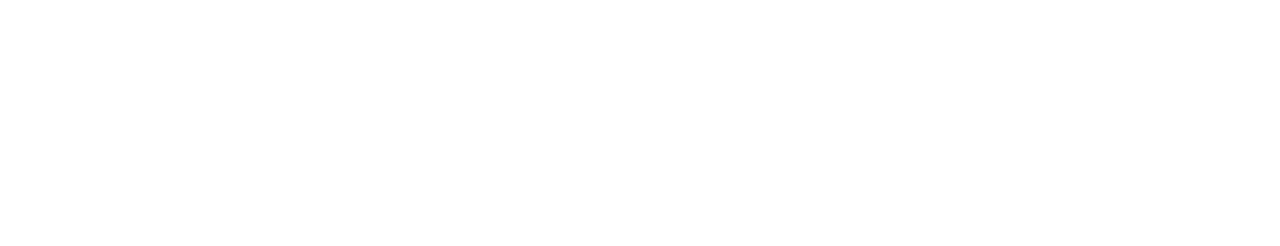
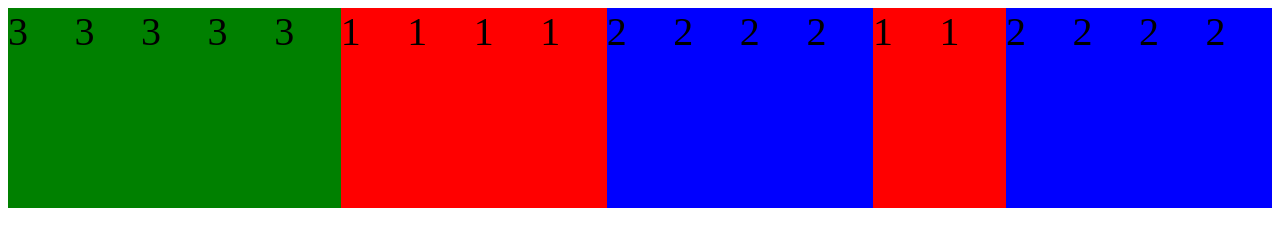
Before and after one commit to acciojob/place-the-item-2-komala1219, a website: page main.html in a window 1280 px wide. Drawn offline with Linux system fonts and the light colour scheme.

Commit message:
created a submission

```diff
--- a/main.html
+++ b/main.html
@@ -10,6 +10,30 @@
 	<!-- the entire body must be written by student -->
     <script type="text/javascript" src="./script.js">
 </script>
+	<div class="holder">
+		<div class="items1">3</div>
+		<div class="items1">3</div>
+		<div class="items1">3</div>
+		<div class="items1">3</div>
+		<div class="items1">3</div>
+		<div class="items2">1</div>
+		<div class="items2">1</div>
+
+		<div class="items2">1</div>
+		<div class="items2">1</div>
+		<div class="items3">2</div>
+		<div class="items3">2</div>
+		<div class="items3">2</div>
+		<div class="items3">2</div>
+
+		<div class="items2">1</div>
+		<div class="items2">1</div>
+		<div class="items3">2</div>
+		<div class="items3">2</div>
+		<div class="items3">2</div>
+		<div class="items3">2</div>
+	</div>
+	</div>
 
 </body>
 
--- a/script.js
+++ b/script.js
@@ -1 +1 @@
-//your code here
+				//your code here
--- a/styles.css
+++ b/styles.css
@@ -1,2 +1,33 @@
 
 /* Your CSS Code here. */
+.items1{
+	width:200px;
+	height:200px;
+	background-color:green;
+   font-size:40px;
+
+}
+.items2{
+	width:200px;
+	height:200px;
+  background-color:red;
+
+ font-size:40px;
+}
+.items3{
+	width:200px;
+	height:200px;
+ background-color:blue;
+ font-size:40px;
+
+
+}
+
+.holder{
+
+display:flex;
+flex-direction:row;
+justify-content:nowrap;
+
+
+}
```
